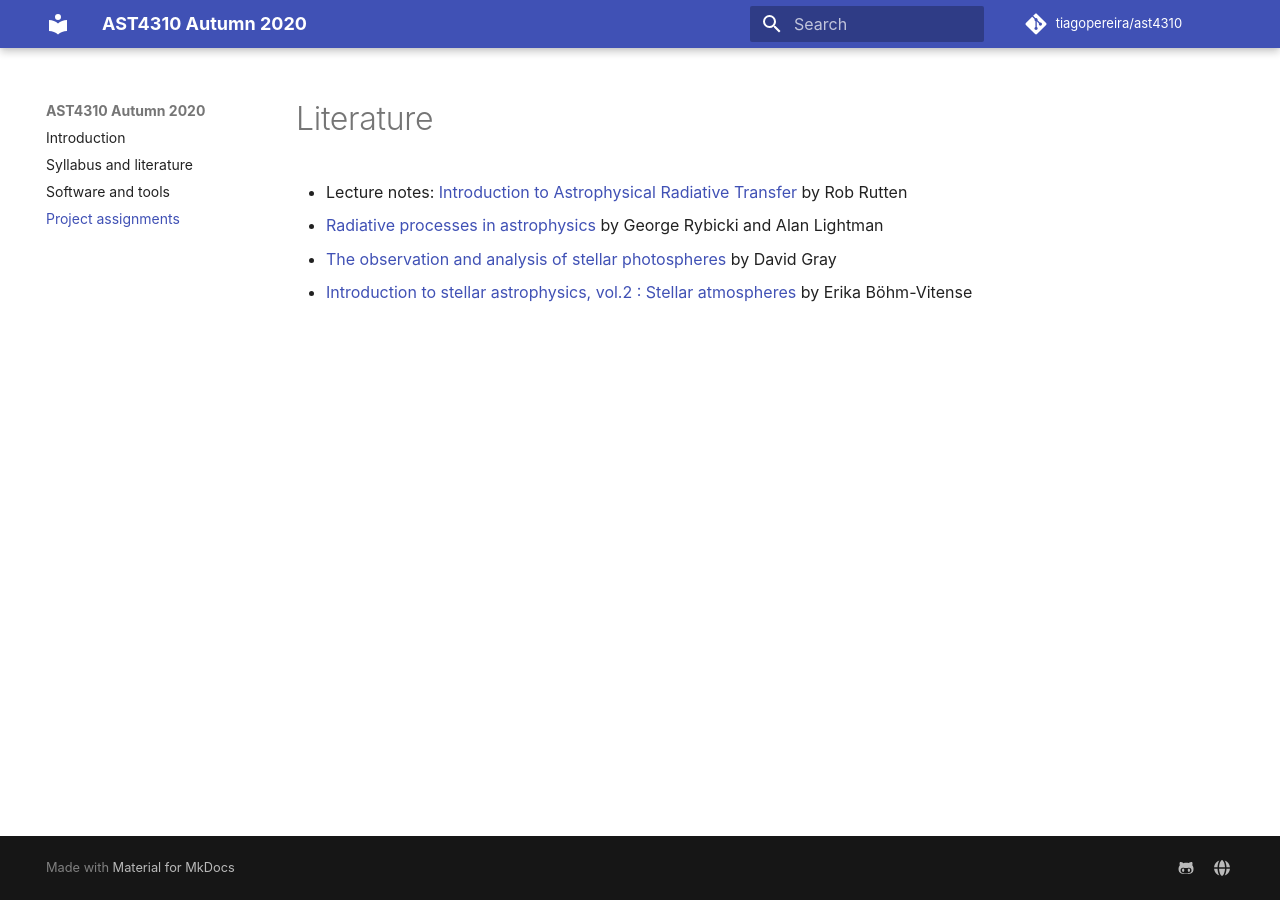
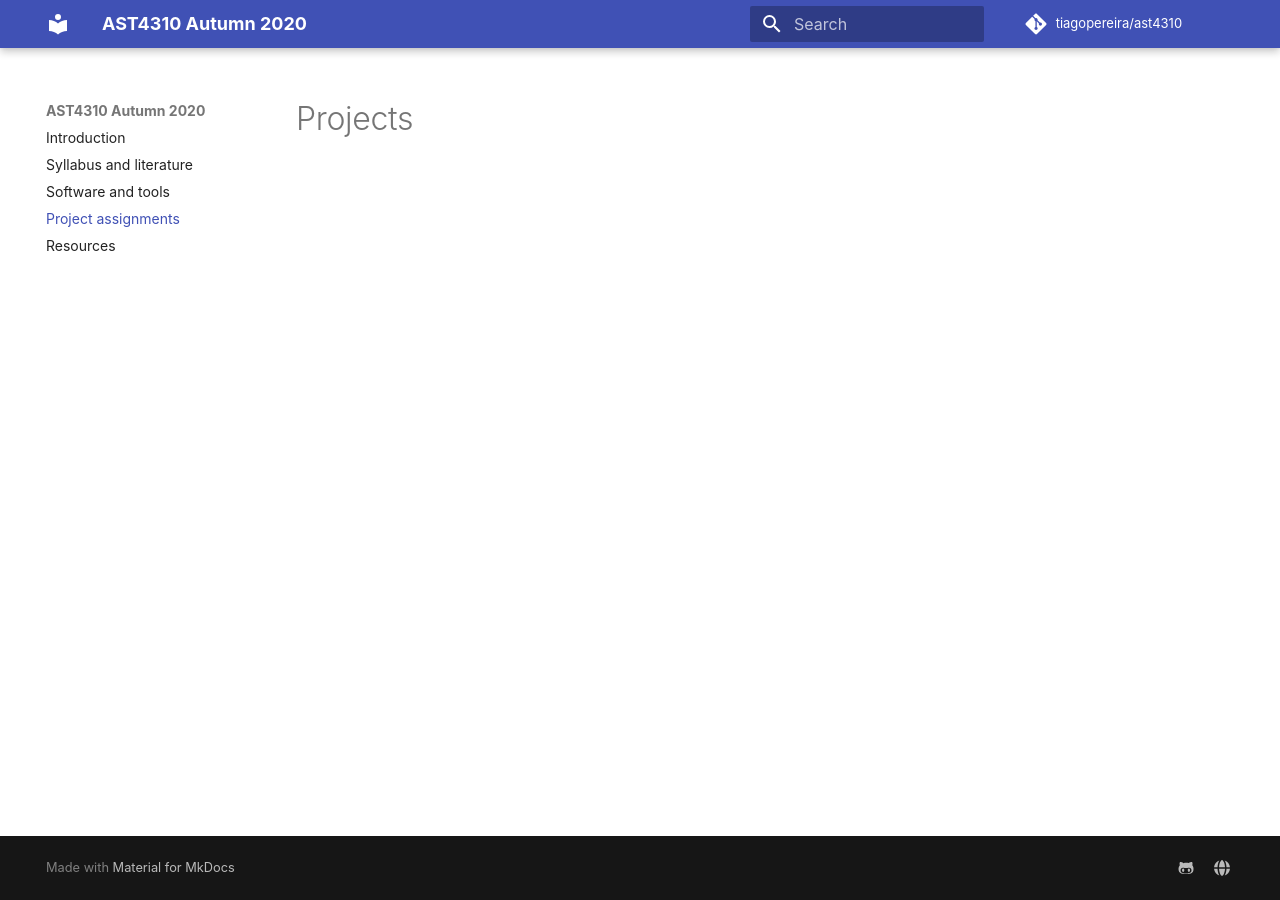
Before and after one commit to tiagopereira/ast4310_h20, an MkDocs documentation site: the page built from docs/projects.md, in a window 1280 px wide. Built offline with MkDocs 1.6.1 and Material for MkDocs 9.7.7, drawn with Linux system fonts in a browser that asks for light colours; comment, search, counter and statistics services are not loaded.

Commit message:
Latest version of material

```diff
--- a/docs/projects.md
+++ b/docs/projects.md
@@ -1,6 +1 @@
-# Literature
-
-* Lecture notes: [Introduction to Astrophysical Radiative Transfer](https://www.uio.no/studier/emner/matnat/astro/AST4310/h19/pensumliste/iart.pdf) by Rob Rutten
-* [Radiative processes in astrophysics](https://bibsys-almaprimo.hosted.exlibrisgroup.com/primo-explore/fulldisplay?docid=BIBSYS_ILS71521664660002201&context=L&vid=UIO&lang=no_NO&search_scope=default_scope&adaptor=Local%20Search%20Engine&isFrbr=true&tab=default_tab&query=any,contains,Rybicky%20lightman&sortby=date&facet=frbrgroupid,include,208495456&offset=0) by George Rybicki and Alan Lightman
-* [The observation and analysis of stellar photospheres](https://bibsys-almaprimo.hosted.exlibrisgroup.com/primo-explore/fulldisplay?docid=BIBSYS_ILS71559324260002201&context=L&vid=UIO&lang=no_NO&search_scope=default_scope&adaptor=Local%20Search%20Engine&tab=default_tab&query=any,contains,Observation%20and%20Analysis%20of%20Stellar%20Photospheres&offset=0) by David Gray
-* [Introduction to stellar astrophysics, vol.2 : Stellar atmospheres](https://bibsys-almaprimo.hosted.exlibrisgroup.com/primo-explore/fulldisplay?docid=BIBSYS_ILS71472401450002201&context=L&vid=UIO&lang=no_NO&search_scope=default_scope&adaptor=Local%20Search%20Engine&tab=default_tab&query=any,contains,0-521-34870-6&offset=0) by Erika Böhm-Vitense
+# Projects
--- a/mkdocs.yml
+++ b/mkdocs.yml
@@ -7,9 +7,9 @@ repo_url: https://github.com/tiagopereira/ast4310
 
 extra:
   social:
-    - type: github-alt
+    - icon: fontawesome/brands/github-alt
       link: https://github.com/tiagopereira
-    - type: globe
+    - icon: fontawesome/solid/globe
       link: https://tiagopereira.space/
 
 nav:
@@ -17,6 +17,7 @@ nav:
     - Syllabus and literature: literature.md
     - Software and tools: tools.md
     - Project assignments: projects.md
+    - Resources: resources.md
 theme:
     name: 'material'
     font: false   # avoid Google fonts for GDPR compliance
```
